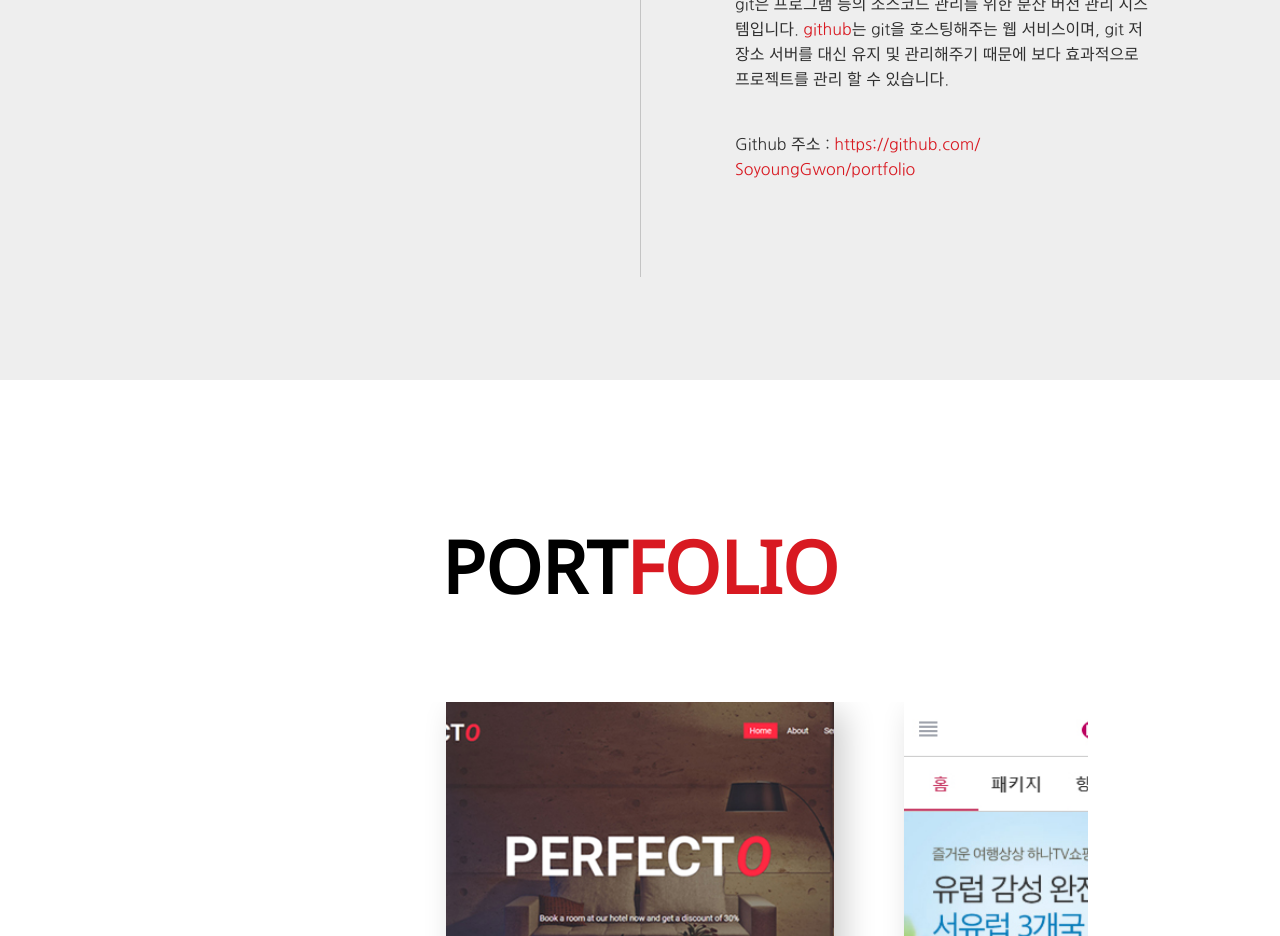
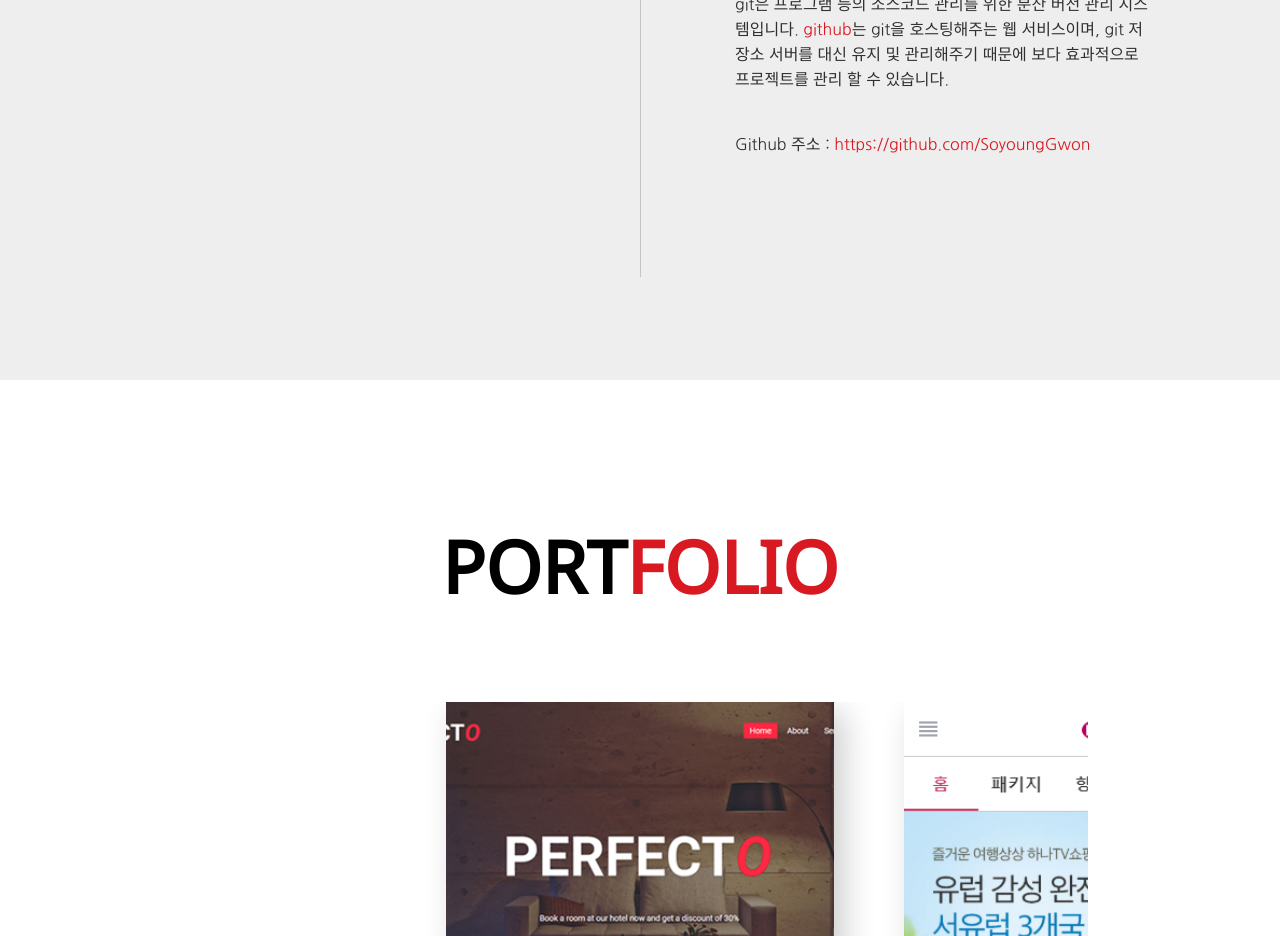
Before and after one commit to SoyoungGwon/portfolio, a plain HTML site: page index.html in a window 1280 px wide. Shown: the part 2620-3556 px from the top of the page. Drawn offline with Linux system fonts and the light colour scheme.

Commit message:
git연결주소 수정

```diff
--- a/index.html
+++ b/index.html
@@ -134,7 +134,7 @@
                       <div class="detail">
                           <p class="pad-l wow fadeInUp">git은 프로그램 등의 소스코드 관리를 위한 분산 버전 관리 시스템입니다. <span class="keycolor">github</span>는 git을 호스팅해주는 웹 서비스이며, git 저장소 서버를 대신 유지 및 관리해주기 때문에 보다 효과적으로 프로젝트를 관리 할 수 있습니다.</p>
                           <p class="pad-l wow fadeInUp">Github 주소 :
-                          <a target="_blank" href="https://github.com/SoyoungGwon/portfolio"><span class="keycolor ">https://github.com/ SoyoungGwon/portfolio</span></a></p>
+                          <a target="_blank" href="https://github.com/SoyoungGwon"><span class="keycolor ">https://github.com/SoyoungGwon</span></a></p>
                           <div class="img-right wow fadeInUp">
                           </div>
                       </div>
```
